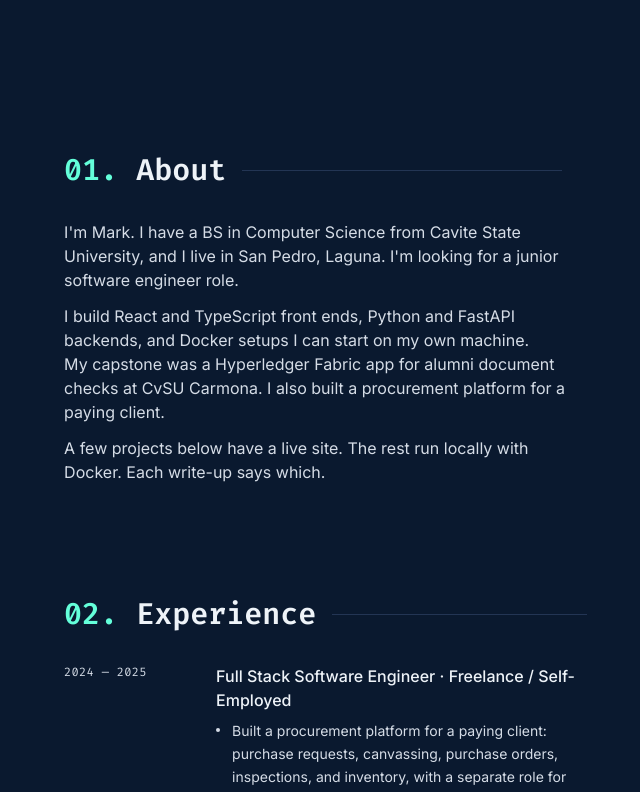
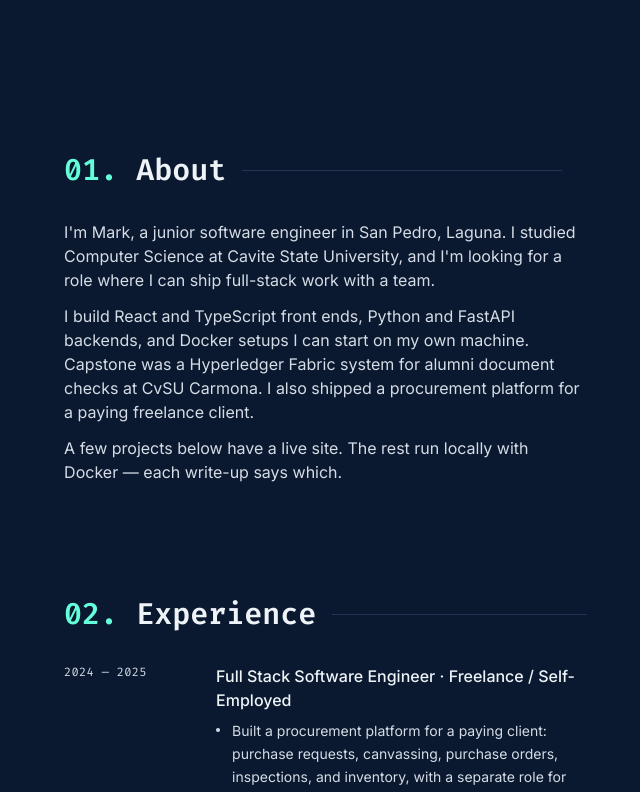
Before and after one commit to Tofuwuuu/PERSONAL-WEBSITE, a Next.js app: page / in a window 1280 px wide. Shown: the top 792 px of the page, without its empty margins (597-1237 px from the left). Built offline with nearby package versions, Linux system fonts and the light colour scheme; no server answers.

Commit message:
Use the approved About copy and left-rail tagline.
Replace the intro and subtitle with the junior-engineer wording Mark approved, without changing contrast, spacing, or the featured project list.

Co-authored-by: Mark Roderick Salise <Tofuwuuu@users.noreply.github.com>

```diff
--- a/content/profile.ts
+++ b/content/profile.ts
@@ -4,13 +4,13 @@ export const profile = {
   name: "Mark Roderick I. Salise",
   role: "Software Engineer",
   tagline:
-    "Junior software engineer — TypeScript, Python, and full-stack apps I can actually run and explain.",
+    "Junior software engineer. TypeScript, Python, and full-stack apps I can run and explain.",
   location: "San Pedro, Laguna, Philippines",
   email: "rodericksalise812@gmail.com",
   intro: [
-    "I'm Mark. I have a BS in Computer Science from Cavite State University, and I live in San Pedro, Laguna. I'm looking for a junior software engineer role.",
-    "I build React and TypeScript front ends, Python and FastAPI backends, and Docker setups I can start on my own machine. My capstone was a Hyperledger Fabric app for alumni document checks at CvSU Carmona. I also built a procurement platform for a paying client.",
-    "A few projects below have a live site. The rest run locally with Docker. Each write-up says which.",
+    "I'm Mark, a junior software engineer in San Pedro, Laguna. I studied Computer Science at Cavite State University, and I'm looking for a role where I can ship full-stack work with a team.",
+    "I build React and TypeScript front ends, Python and FastAPI backends, and Docker setups I can start on my own machine. Capstone was a Hyperledger Fabric system for alumni document checks at CvSU Carmona. I also shipped a procurement platform for a paying freelance client.",
+    "A few projects below have a live site. The rest run locally with Docker — each write-up says which.",
   ],
   links: [
     { label: "GitHub", href: "https://github.com/Tofuwuuu" },
```
